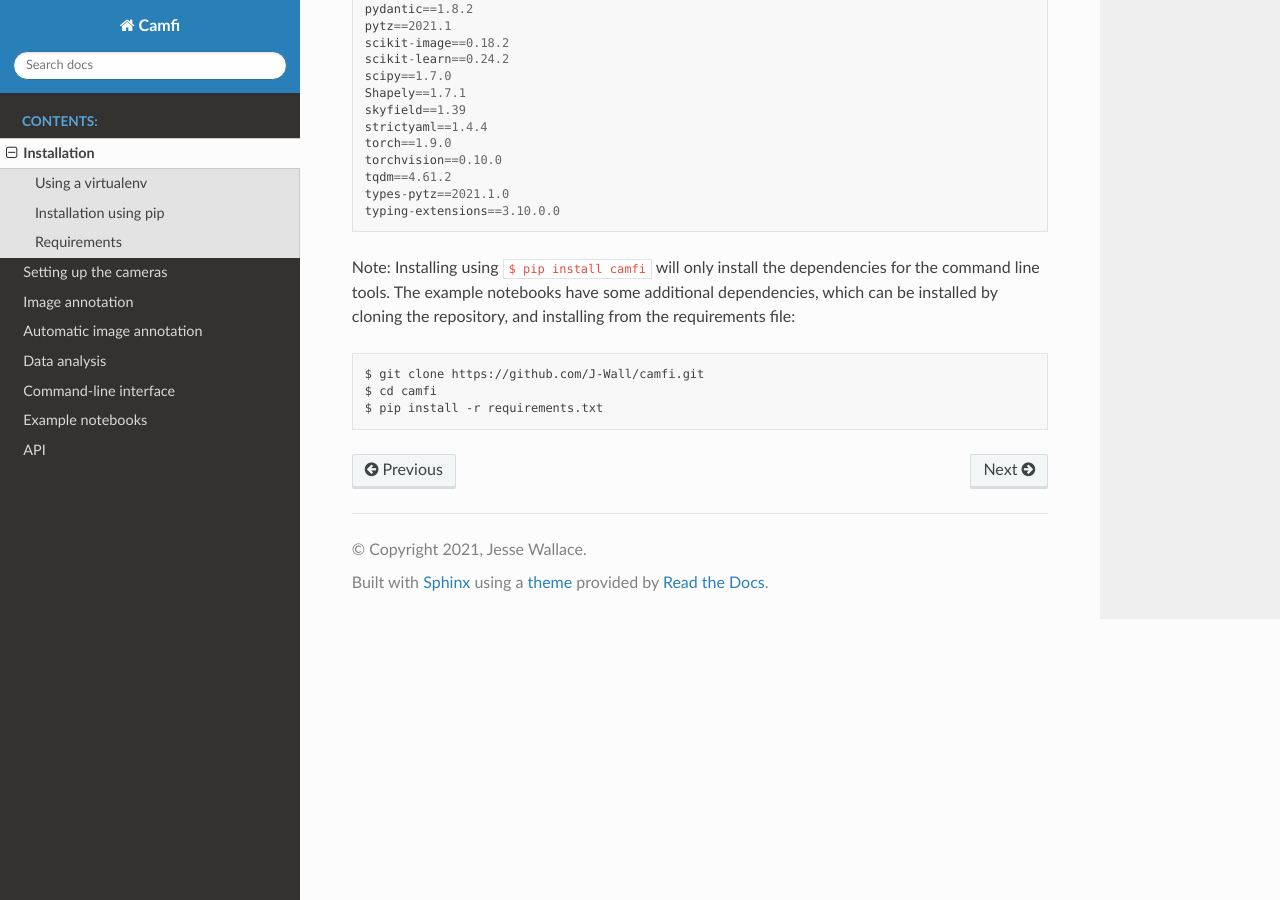
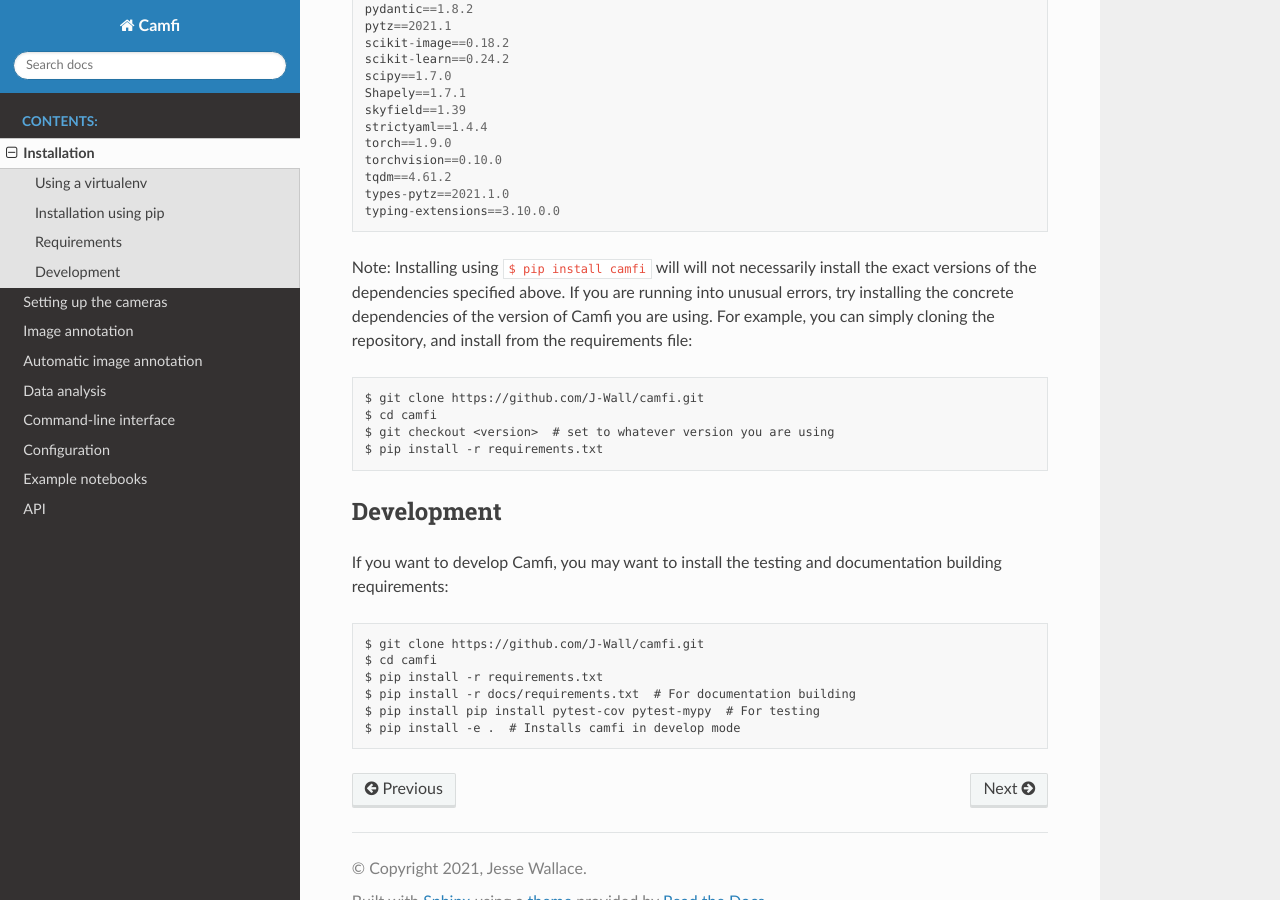
Before and after one commit to J-Wall/camfi, a Sphinx documentation site: the page built from docs/usage/installation.rst, in a window 1280 px wide and 900 px high, scrolled down 855 px. Built offline with Sphinx 7.4.7 and the Read the Docs theme 2.0.0, drawn with Linux system fonts in a browser that asks for light colours.

Commit message:
Working on documentation

```diff
--- a/docs/conf.py
+++ b/docs/conf.py
@@ -53,6 +53,7 @@
 extensions = [
     "sphinx.ext.autodoc",
     "sphinx.ext.napoleon",
+    "sphinx-jsonschema",
     "sphinx_rtd_theme",
 ]
 
--- a/docs/index.rst
+++ b/docs/index.rst
@@ -26,6 +26,7 @@
    usage/automatic_image_annotation
    usage/data_analysis
    usage/cli
+   usage/configuration
    usage/notebooks/notebooks.rst
    source/modules
 
--- a/docs/requirements.txt
+++ b/docs/requirements.txt
@@ -1,2 +1,3 @@
 Sphinx==4.1.1
+sphinx-jsonschema==1.16.11
 sphinx-rtd-theme==0.5.2
--- a/docs/source/config_schema.json
+++ b/docs/source/config_schema.json
@@ -113,7 +113,7 @@
       "properties": {
         "camera_placements": {
           "title": "Camera Placements",
-          "descriptiion": "Mapping from directories to LocationTime instances.",
+          "description": "Mapping from sub-directories containing images to LocationTime instances.",
           "type": "object",
           "additionalProperties": {
             "$ref": "#/definitions/LocationTime"
@@ -451,6 +451,7 @@
           "description": "Path or url to model .pth file or one of camfi.models.model_urls.",
           "default": "release",
           "examples": [
+            "v1",
             "release"
           ],
           "anyOf": [
--- a/docs/usage/installation.rst
+++ b/docs/usage/installation.rst
@@ -36,11 +36,34 @@
 
 .. _requirements.txt: https://github.com/J-Wall/camfi/blob/main/requirements.txt
 
-Note: Installing using ``$ pip install camfi`` will only install the
-dependencies for the command line tools. The example notebooks have some
-additional dependencies, which can be installed by cloning the repository, and
-installing from the requirements file::
+Note: Installing using ``$ pip install camfi`` will will not necessarily
+install the exact versions of the dependencies specified above.
+If you are running into unusual errors,
+try installing the concrete dependencies
+of the version of Camfi
+you are using.
+For example,
+you can simply
+cloning the repository, and
+install from the requirements file::
+
+$ git clone https://github.com/J-Wall/camfi.git
+$ cd camfi
+$ git checkout <version>  # set to whatever version you are using
+$ pip install -r requirements.txt
+
+
+Development
+-----------
+
+If you want to develop Camfi,
+you may want to install
+the testing and documentation
+building requirements::
 
 $ git clone https://github.com/J-Wall/camfi.git
 $ cd camfi
 $ pip install -r requirements.txt
+$ pip install -r docs/requirements.txt  # For documentation building
+$ pip install pip install pytest-cov pytest-mypy  # For testing
+$ pip install -e .  # Installs camfi in develop mode
```
Also changed, not shown: docs/usage/configuration.rst (added, +72 -0 lines), docs/usage/image_annotation.rst (+2 -20 lines), docs/usage/notebooks/activity_analysis.rst (+10 -42 lines), docs/usage/notebooks/wingbeat_analysis.rst (+1 -33 lines), docs/usage/notebooks/activity_analysis_files/activity_analysis_40_0.png, 5 other files.
